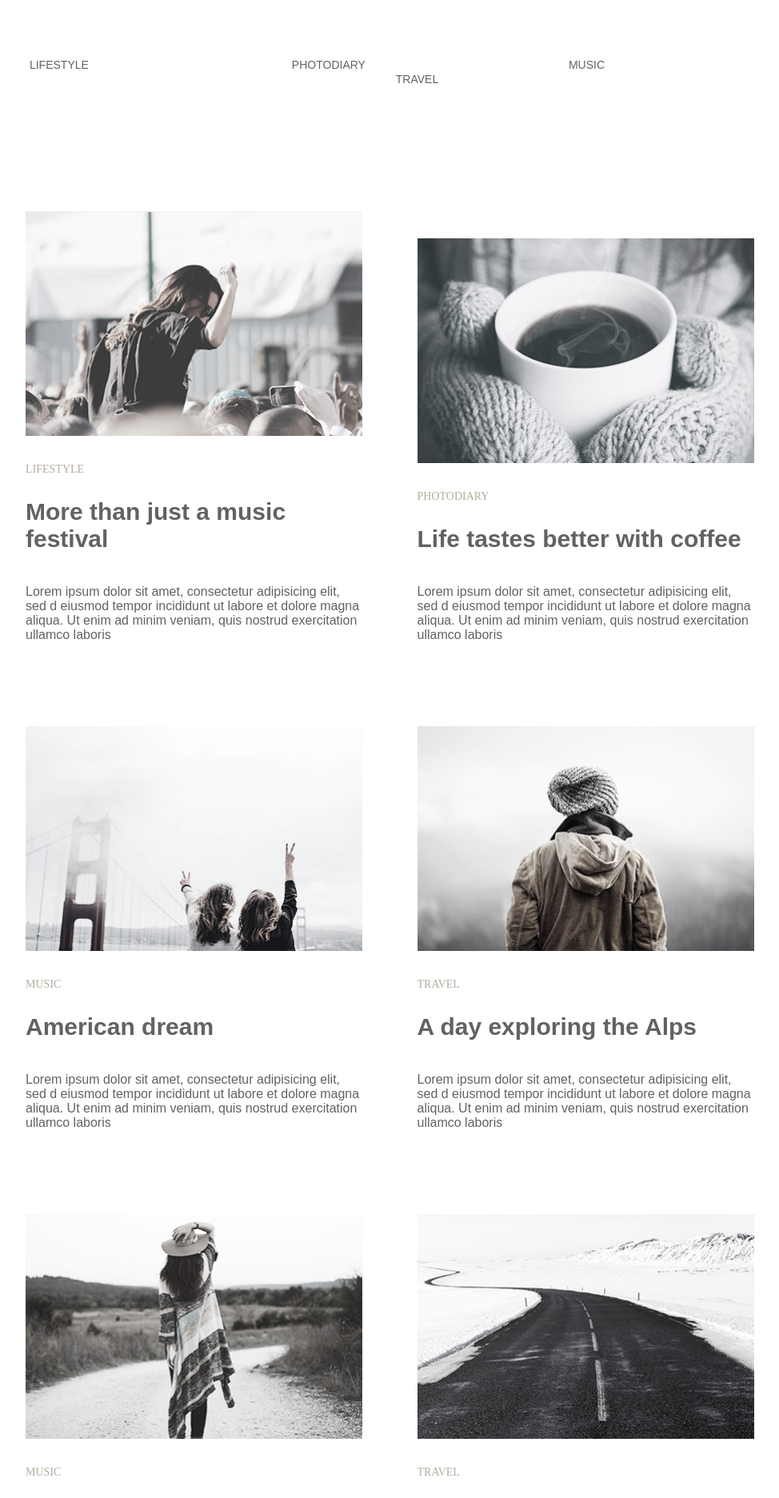
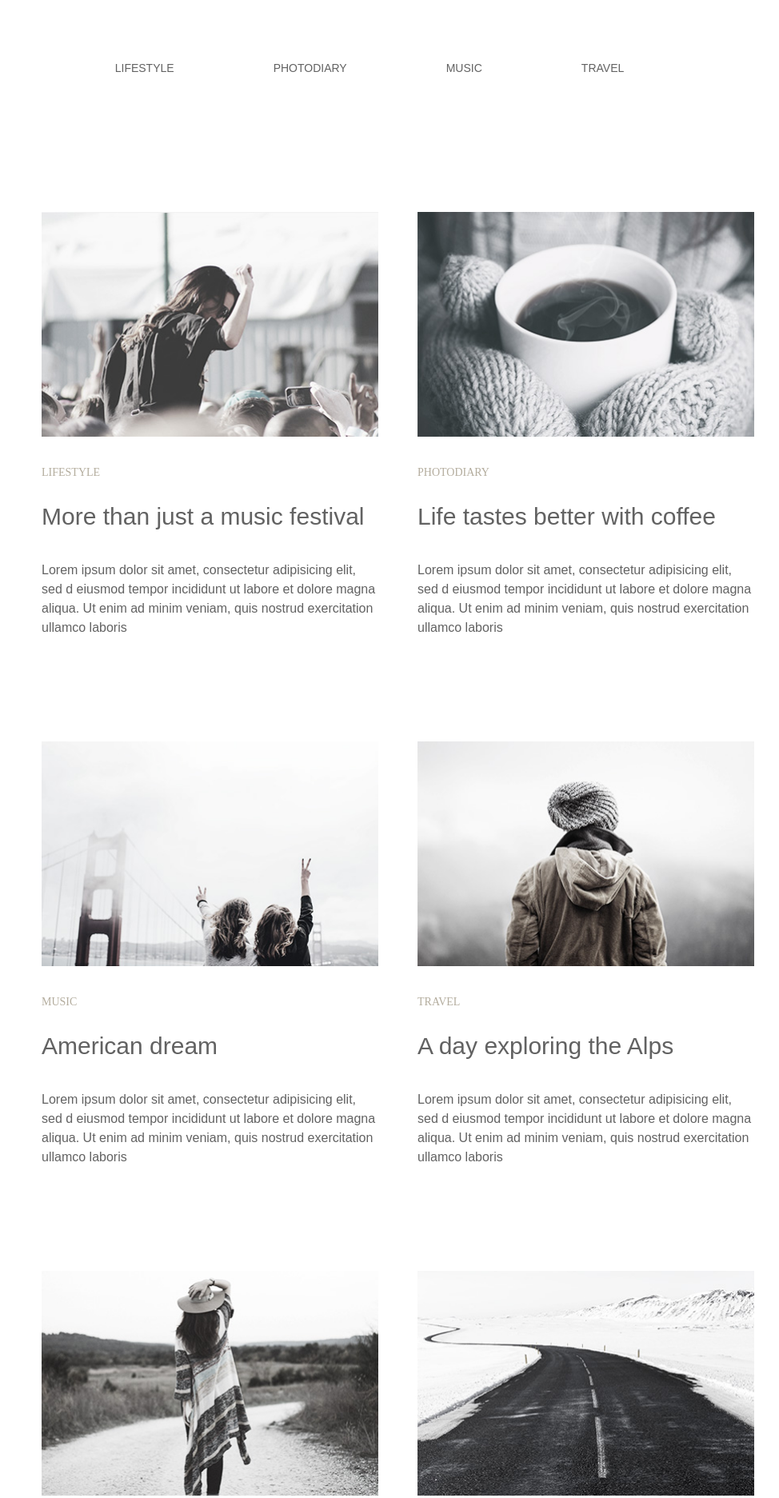
Before and after one commit to Daikiri-San/goit-fe-course, a plain HTML site: page html-css/module-3/index.html in a window 1280 px wide. Shown: the top 1873 px of the page at 80% size, without its empty margins (118-1092 px from the left). Drawn offline with Linux system fonts and the light colour scheme.

Commit message:
rework module 3

```diff
--- /dev/null
+++ b/html-css/module-3/css/reset.css
@@ -0,0 +1,43 @@
+html, body, div, span, applet, object, iframe,
+h1, h2, h3, h4, h5, h6, p, blockquote, pre,
+a, abbr, acronym, address, big, cite, code,
+del, dfn, em, img, ins, kbd, q, s, samp,
+small, strike, strong, sub, sup, tt, var,
+b, u, i, center,
+dl, dt, dd, ol, ul, li,
+fieldset, form, label, legend,
+table, caption, tbody, tfoot, thead, tr, th, td,
+article, aside, canvas, details, embed,
+figure, figcaption, footer, header, hgroup,
+menu, nav, output, ruby, section, summary,
+time, mark, audio, video {
+	margin: 0;
+	padding: 0;
+	border: 0;
+	font-size: 100%;
+	font: inherit;
+	vertical-align: baseline;
+}
+/* HTML5 display-role reset for older browsers */
+article, aside, details, figcaption, figure,
+footer, header, hgroup, menu, nav, section {
+	display: block;
+}
+body {
+	line-height: 1;
+}
+ol, ul {
+	list-style: none;
+}
+blockquote, q {
+	quotes: none;
+}
+blockquote:before, blockquote:after,
+q:before, q:after {
+	content: '';
+	content: none;
+}
+table {
+	border-collapse: collapse;
+	border-spacing: 0;
+}
--- a/html-css/module-3/css/styles.css
+++ b/html-css/module-3/css/styles.css
@@ -1,18 +1,22 @@
 * {
-    margin: 0;
-    padding: 0;
     box-sizing: border-box;
 }
 
-body{
-    margin:72px 151px 72px 150px;
+.wrapper{
+    margin-right: auto;
+    margin-left:  auto;
+    margin-bottom: 73px;
+    margin-top: 77px;
+    max-width: 960px;
+
+    padding-right: 10px;
+    padding-left:  10px;
 }
 
 article{
 display: inline-block;
 margin-bottom: 130px;
 width: calc(50% - 4px);
-height: 480px;
 }
 
 img {
@@ -21,10 +25,14 @@ img {
 }
 
 nav {
-    height: 92px;
+    height: 88px;
     vertical-align: bottom;
     margin-bottom: 100px;
     text-align: center;
+}
+
+li{
+    display: inline-block;
 }
 
 a {
@@ -32,7 +40,8 @@ a {
     font-family: Playfair Display, sans-serif;
     text-decoration: none;
     font-size: 14px;
-    margin-right: 250px;
+    margin-right: 120px;
+    text-transform: uppercase;
 }
 
 a:nth-child(4) {
@@ -43,8 +52,16 @@ a:hover {
     color: #03a9f4;
 }
 
-.text, h2{
+h2{
     display: inline-block;
+    width: 421px;
+    font-family: Playfair Display, sans-serif;
+    color: #626262;
+}
+
+p {
+    display: inline-block;
+    line-height: 24px;
     width: 421px;
     font-family: Playfair Display, sans-serif;
     color: #626262;
@@ -57,6 +74,7 @@ a:hover {
     font-size: 14px;
     margin-top: 30px;
     margin-bottom: 28px;
+    text-transform: uppercase;
 }
 
 h2{
@@ -68,7 +86,7 @@ h2{
     margin-right: 0;
 }
 
-input{
+button{
     display: block;
     font-family: Playfair Display, sans-serif;
     color: #626262;
@@ -76,6 +94,6 @@ input{
     border-block-color: #626262;
     font-size: 20px;
     text-align: center;
-    padding: 10px 33px;
+    padding: 15px 30px;
     margin: auto;
 }
--- a/html-css/module-3/index.html
+++ b/html-css/module-3/index.html
@@ -6,109 +6,100 @@
     <meta http-equiv="X-UA-Compatible" content="ie=edge" />
     <meta name="author" content="Nikita Holovnin" />
     <title>Homework module 3</title>
+    <link rel="stylesheet" href="css/reset.css">
     <link rel="stylesheet" href="css/styles.css" />
   </head>
   <body>
+    <div class="wrapper">
     <header>
       <nav>
-        <a href="#">LIFESTYLE</a>
-        <a href="#">PHOTODIARY</a>
-        <a href="#">MUSIC</a>
-        <a href="#">TRAVEL</a>
-      </nav>
+      <ul>
+        <li><a href="#">Lifestyle</a></li>
+        <li><a href="#">Photodiary</a></li>
+        <li><a href="#">Music</a></li>
+        <li><a href="#">Travel</a></li>
+      </ul>
+    </nav>
     </header>
     <main>
-      <article class="box1">
+      <article>
         <img
           src="img/image.jpg"
           alt="Girl on the gig"
-          width="500"
-          height="350"
         />
-        <p class="imgtitle">LIFESTYLE</p>
+        <p class="imgtitle">Lifestyle</p>
         <h2>More than just a music festival</h2>
-        <p class="text">
+        <p>
           Lorem ipsum dolor sit amet, consectetur adipisicing elit, sed d
           eiusmod tempor incididunt ut labore et dolore magna aliqua. Ut enim ad
           minim veniam, quis nostrud exercitation ullamco laboris
         </p>
       </article>
-      <article class="box2">
+      <article>
         <img src="img/Filtro fotografico 5 copia 2.jpg"
-         alt="hot coffee"
-         width="500"
-         height="350" />
-        <p class="imgtitle">PHOTODIARY</p>
+        alt="hot coffee"  />
+        <p class="imgtitle">Photodiary</p>
         <h2>Life tastes better with coffee</h2>
-        <p class="text">
+        <p>
           Lorem ipsum dolor sit amet, consectetur adipisicing elit, sed d
           eiusmod tempor incididunt ut labore et dolore magna aliqua. Ut enim ad
           minim veniam, quis nostrud exercitation ullamco laboris
         </p>
       </article>
-      <article class="box1">
+      <article>
         <img
           src="img/sky.jpg"
-          alt="Two girls near the bridge"
-          width="500"
-          height="350"
+          alt="Two girls neer bridge"
         />
-        <p class="imgtitle">MUSIC</p>
+        <p class="imgtitle">Music</p>
         <h2>American dream</h2>
-        <p class="text">
+        <p>
           Lorem ipsum dolor sit amet, consectetur adipisicing elit, sed d
           eiusmod tempor incididunt ut labore et dolore magna aliqua. Ut enim ad
           minim veniam, quis nostrud exercitation ullamco laboris
         </p>
       </article>
-      <article class="box2">
+      <article>
         <img
           src="img/behind.jpg"
           alt="Person that staying back to Photo"
-          width="500"
-          height="350"
         />
-        <p class="imgtitle">TRAVEL</p>
+        <p class="imgtitle">Travel</p>
         <h2>A day exploring the Alps</h2>
-        <p class="text">
+        <p>
           Lorem ipsum dolor sit amet, consectetur adipisicing elit, sed d
           eiusmod tempor incididunt ut labore et dolore magna aliqua. Ut enim ad
           minim veniam, quis nostrud exercitation ullamco laboris
         </p>
       </article>
-      <article class="box1">
-        <img
+      <article>
+      <img
           src="img/desert.jpg"
-          alt="girl in desert"
-          width="500"
-          height="350"
+          alt="Person that staying back to Photo"
         />
-        <p class="imgtitle">MUSIC</p>
+        <p class="imgtitle">Music</p>
         <h2>Top 10 song for running</h2>
-        <p class="text">
+        <p>
           Lorem ipsum dolor sit amet, consectetur adipisicing elit, sed d
           eiusmod tempor incididunt ut labore et dolore magna aliqua. Ut enim ad
           minim veniam, quis nostrud exercitation ullamco laboris
         </p>
       </article>
-      <article class="box2">
+      <article>
         <img
           src="img/road.jpg"
-          alt="wide road"
-          width="500"
-          height="350"
+          alt="Person that staying back to Photo"
         />
-        <p class="imgtitle">TRAVEL</p>
+        <p class="imgtitle">Travel</p>
         <h2>Cold winter days</h2>
-        <p class="text">
+        <p>
           Lorem ipsum dolor sit amet, consectetur adipisicing elit, sed d
           eiusmod tempor incididunt ut labore et dolore magna aliqua. Ut enim ad
           minim veniam, quis nostrud exercitation ullamco laboris
         </p>
       </article>
-      <form>
-          <input type="button" value="load more">
-    </form>
-    </main>
+    <button>load more</button>
+  </main>
+</div>
   </body>
 </html>
```
